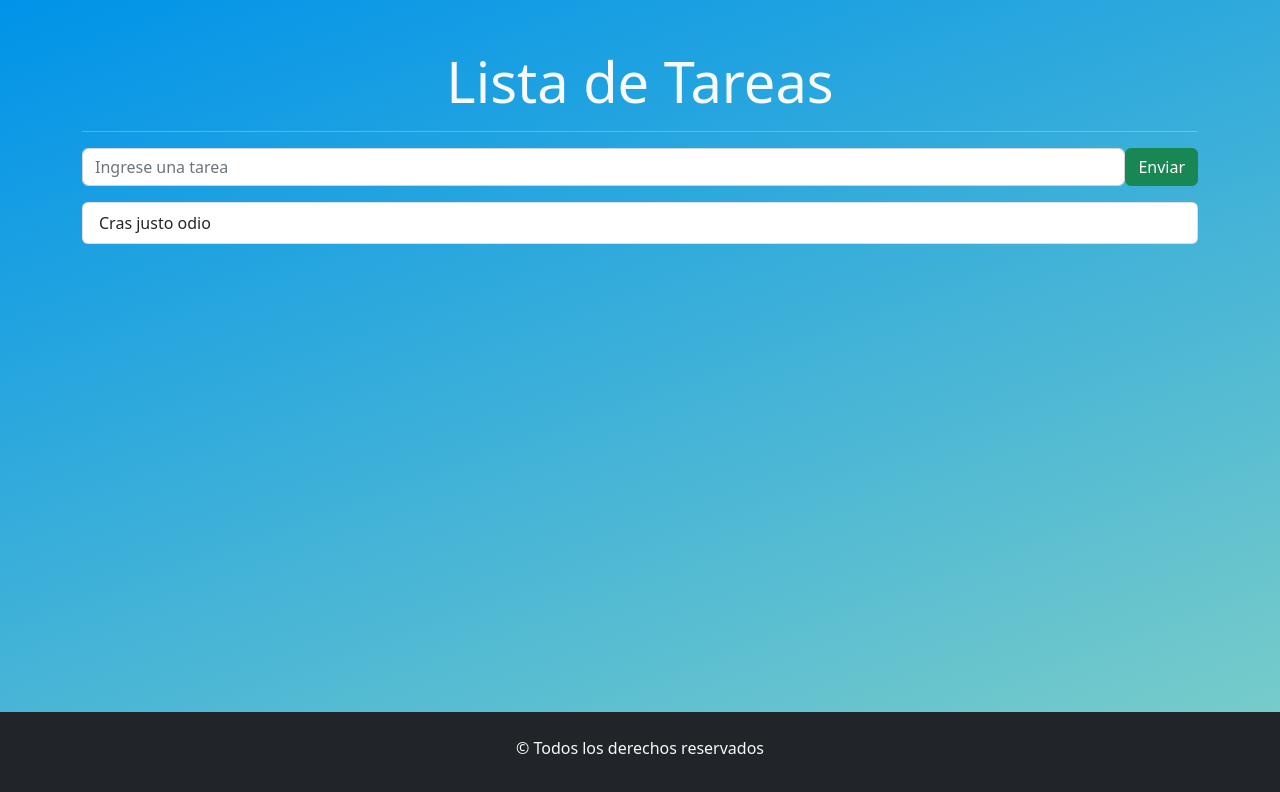
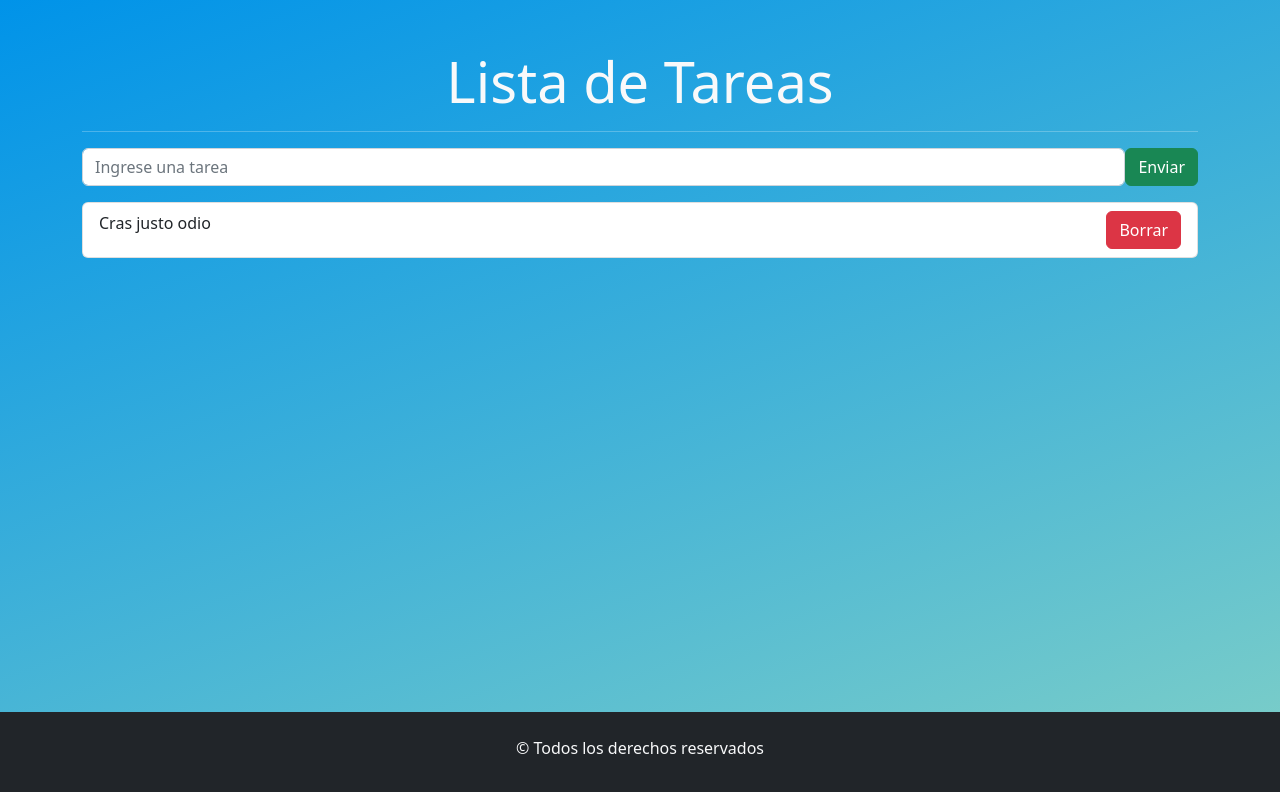
Before and after one commit to Juliancito1/ReactEj4, a React (Vite) app: page / in a window 1280 px wide. Shown: the top 792 px of the page. Built offline with nearby package versions, Linux system fonts and the light colour scheme.

Commit message:
se agrego un boton para borrar una tarea

```diff
--- a/src/components/ItemTarea.jsx
+++ b/src/components/ItemTarea.jsx
@@ -1,8 +1,10 @@
-import { ListGroup } from "react-bootstrap";
+import { Button, ListGroup } from "react-bootstrap";
 
 const ItemTarea = () => {
     return (
-        <ListGroup.Item>Cras justo odio</ListGroup.Item>
+        <ListGroup.Item className="d-flex justify-content-between">Cras justo odio
+            <Button variant="danger">Borrar</Button>
+        </ListGroup.Item>
     );
 };
 
```
